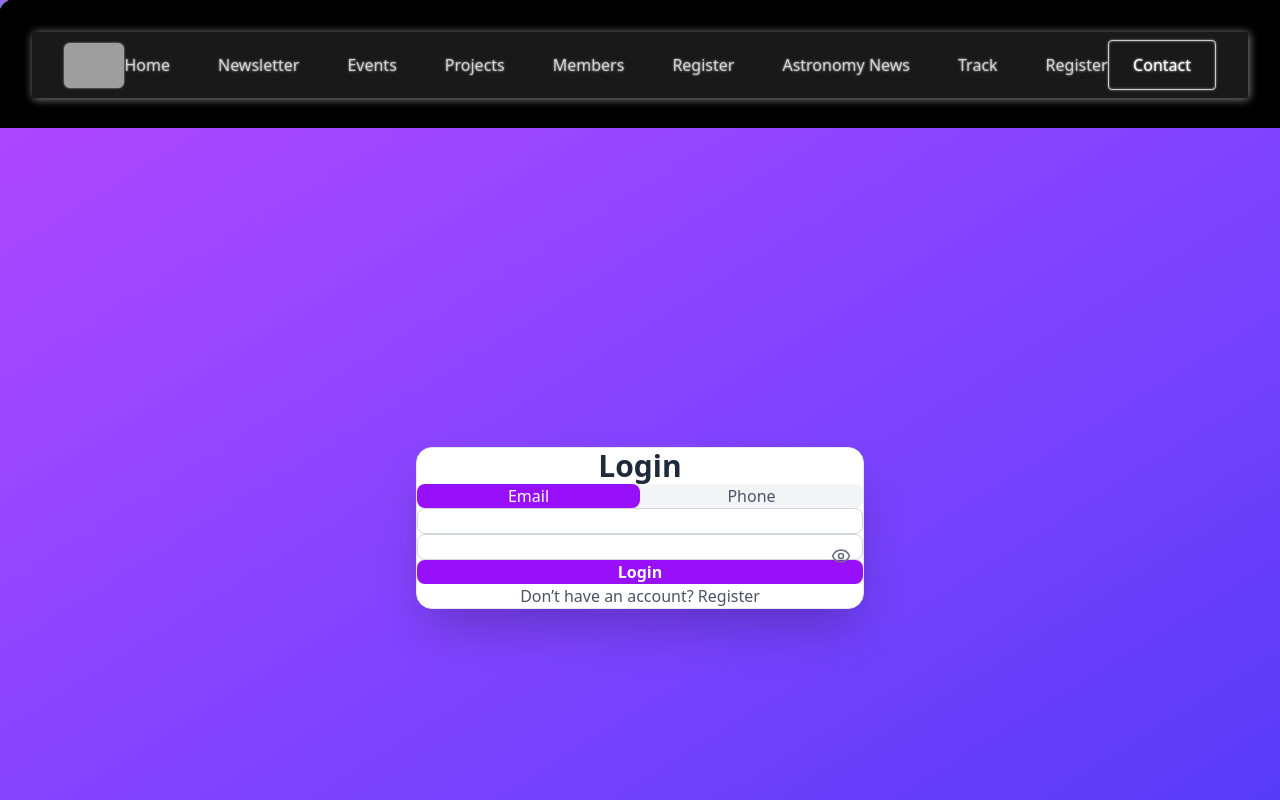
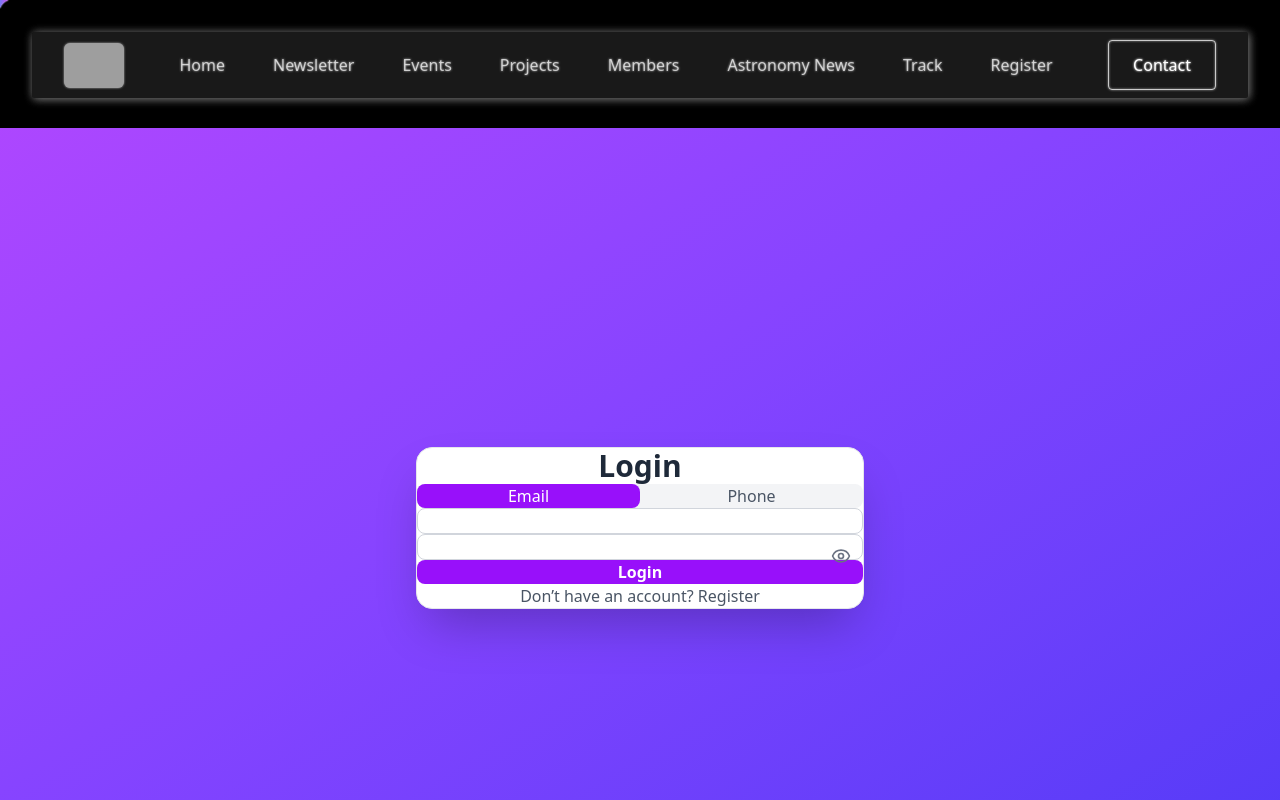
Before and after one commit to stevenanthonyrevo/Website_SAST, a React (Vite) app: page /login in a window 1280 px wide. Shown: the top 800 px of the page. Built offline with nearby package versions, Linux system fonts and the light colour scheme; no server answers; grey boxes are pictures that could not be loaded; what cesium would draw is missing.

Commit message:
Removed dupliacte register in navbar

```diff
--- a/src/components/Navbar.jsx
+++ b/src/components/Navbar.jsx
@@ -70,13 +70,9 @@ const Navbar = () => {
                   Members
                 </Link>
               </li>
-              <li>
-                <Link to="/Register">Register</Link>
-              </li>
-
               <li><a href="/news">Astronomy News</a></li>
               <li><a href="/track">Track</a></li>
-              <Link to="/Register">Register</Link>
+              <li><Link to="/Register">Register</Link></li>
             </ul>
           </nav>
 
```
